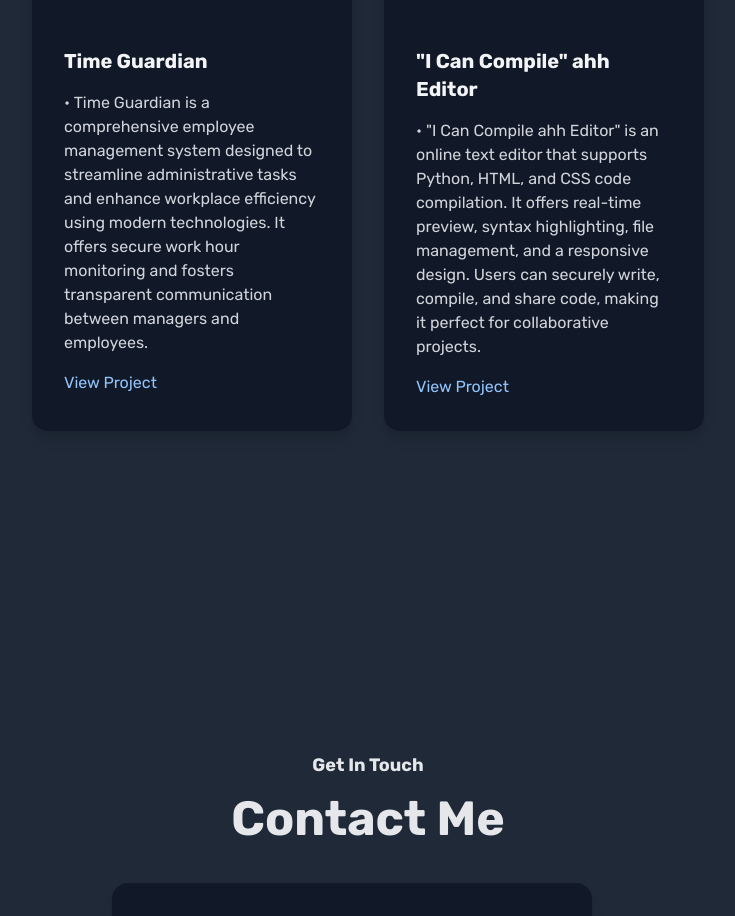
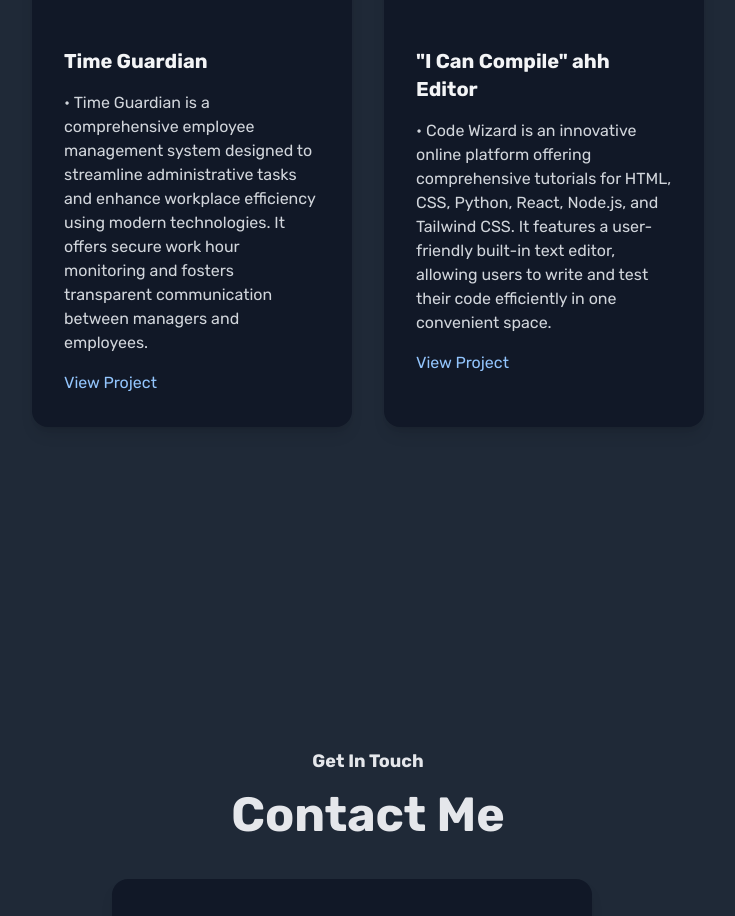
Before and after one commit to y4th4rthh/yatharth-portfolio, a React (Create React App) app: page / in a window 1280 px wide. Shown: the part 4225-5141 px from the top of the page, without its empty margins (272-1007 px from the left). Built offline with nearby package versions, Linux system fonts and the light colour scheme.

Commit message:
Update Project.jsx

```diff
--- a/src/Project.jsx
+++ b/src/Project.jsx
@@ -53,7 +53,7 @@ const Project = () => {
         <div className="sm:p-8 p-4">
              <h2 className="text-xl font-semibold mb-4 dark:text-gray-900 text-gray-100">"I Can Compile" ahh Editor</h2>
         <p className="dark:text-gray-700 text-gray-300 mb-4">
-            • "I Can Compile ahh Editor" is an online text editor that supports Python, HTML, and CSS code compilation. It offers real-time preview, syntax highlighting, file management, and a responsive design. Users can securely write, compile, and share code, making it perfect for collaborative projects.
+            • Code Wizard is an innovative online platform offering comprehensive tutorials for HTML, CSS, Python, React, Node.js, and Tailwind CSS. It features a user-friendly built-in text editor, allowing users to write and test their code efficiently in one convenient space.
         </p>
         <a href="https://github.com/y4th4rthh/text-editor-app" className="dark:text-blue-500 text-blue-300 dark:hover:text-blue-700 hover:text-blue-400">View Project</a>
         </div>
```
